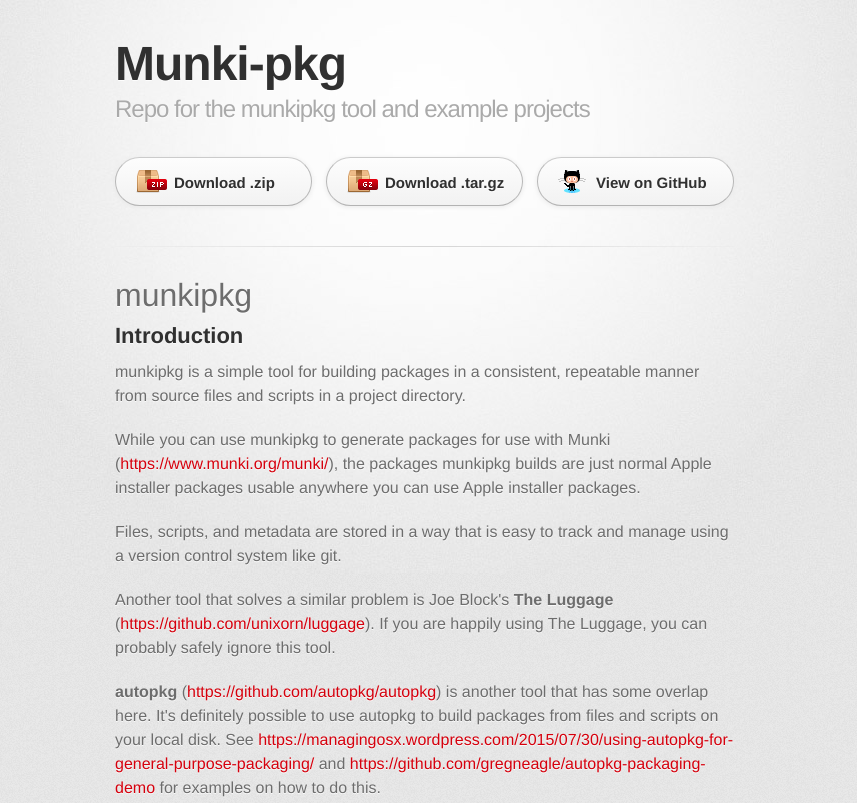
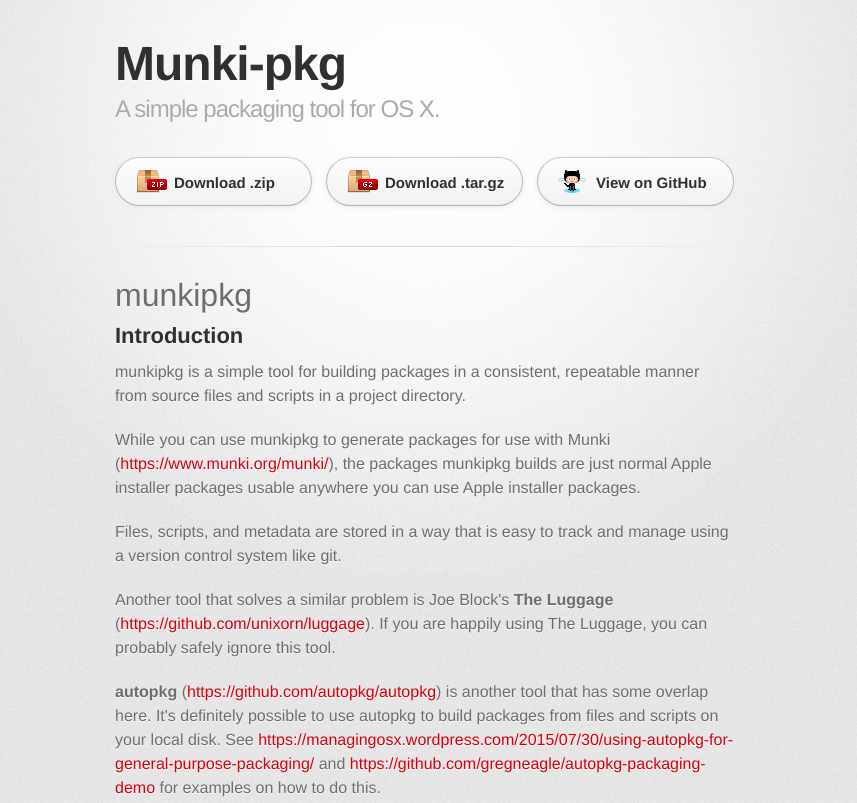
Before and after one commit to munki/munki-pkg, a plain HTML site: page index.html in a window 1280 px wide. Shown: the top 803 px of the page, without its empty margins (215-1072 px from the left). Drawn offline with Linux system fonts and the light colour scheme; a web font is replaced by a local one.

Commit message:
Update index.html

```diff
--- a/index.html
+++ b/index.html
@@ -19,7 +19,7 @@
 
         <header>
           <h1>Munki-pkg</h1>
-          <h2>Repo for the munkipkg tool and example projects</h2>
+          <h2>A simple packaging tool for OS X.</h2>
         </header>
 
         <section id="downloads" class="clearfix">
```
